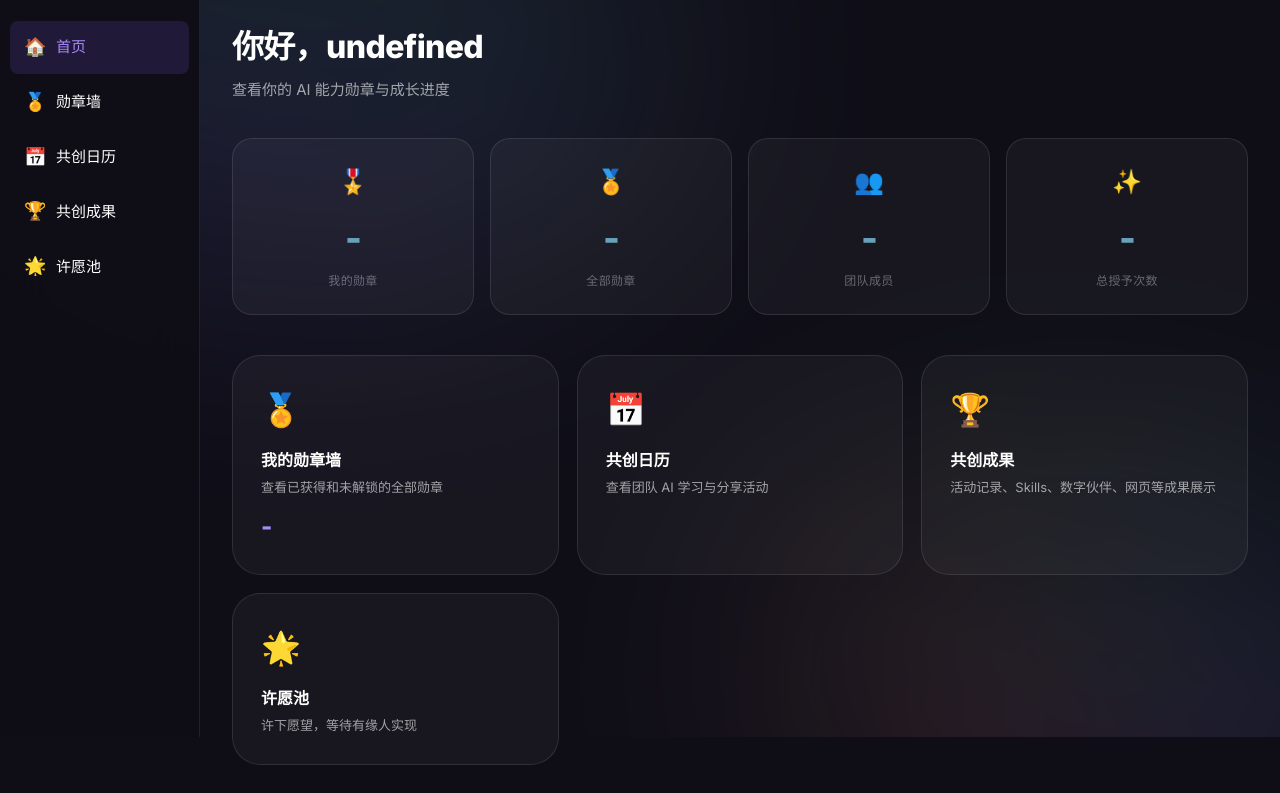
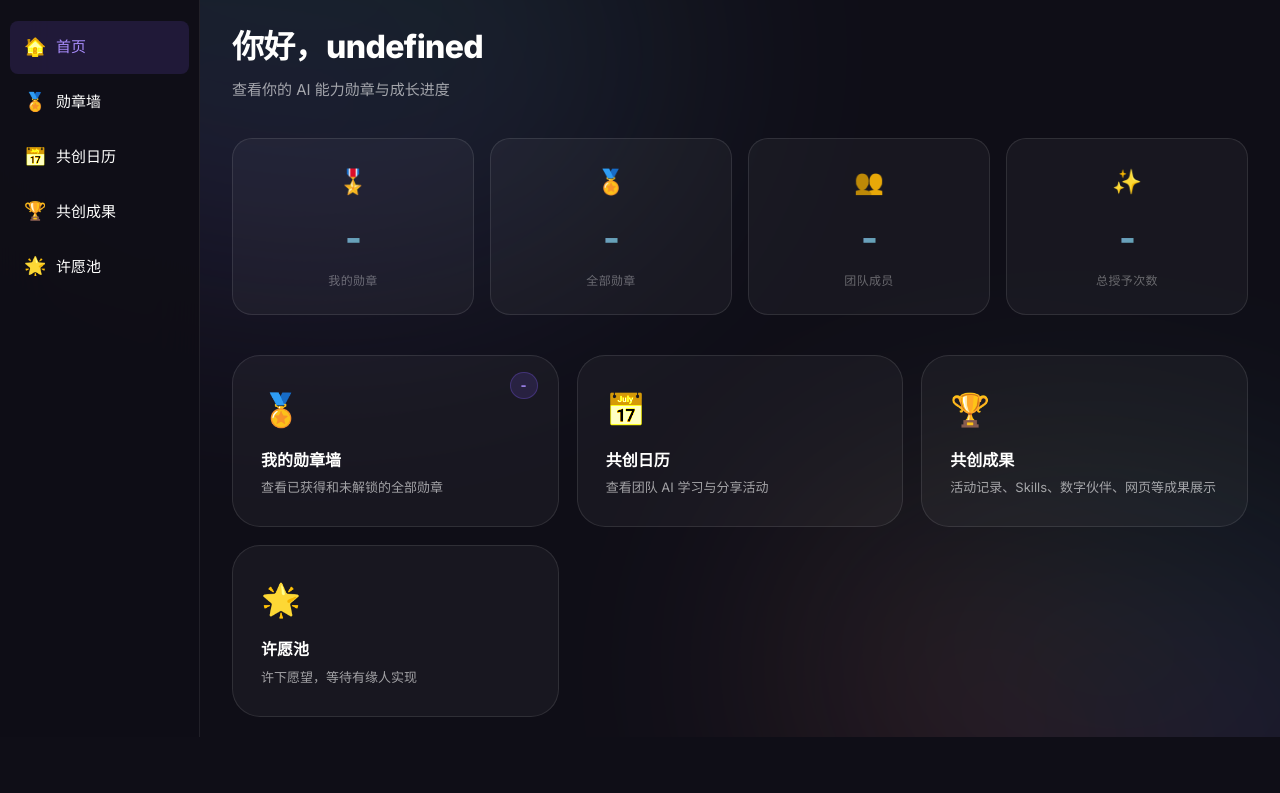
Before and after one commit to liujuwei403/joint-innovation-management, a plain HTML site: page docs/home.html in a window 1280 px wide. Shown: the part 63-856 px from the top of the page. After the commit the page ends 808 px from the top, so only its background shows below. Drawn offline with Linux system fonts and the light colour scheme; no server answers; sample sign-in values are in the browser's storage.

Commit message:
feat: apply gold color filter to home/calendar/admin icons and move badge count to top-right
Co-Authored-By: Claude Sonnet 4.6 <noreply@anthropic.com>

```diff
--- a/docs/home.html
+++ b/docs/home.html
@@ -42,6 +42,13 @@
   .nav-card-title { font-size: 16px; font-weight: 700; margin-bottom: 4px; }
   .nav-card-desc { font-size: 13px; color: var(--text-secondary); }
   .nav-card-stat { font-size: 24px; font-weight: 800; color: var(--accent-light); margin-top: 10px; }
+  .nav-card { position: relative; }
+  .nav-card-stat-badge {
+    position: absolute; top: 16px; right: 20px;
+    font-size: 13px; font-weight: 700; color: var(--accent-light);
+    background: rgba(127,90,240,0.15); border: 1px solid rgba(127,90,240,0.3);
+    border-radius: 20px; padding: 3px 10px; line-height: 1.4;
+  }
 
   @media (max-width: 640px) {
     .stats { grid-template-columns: repeat(2, 1fr); }
@@ -56,12 +63,12 @@
 <aside class="sidebar">
   <div class="sidebar-brand"><span class="sidebar-brand-icon"></span><span>集团仓储管理部<br>AI共创</span></div>
   <div class="sidebar-nav">
-    <a class="sidebar-link active" href="home.html"><span class="sidebar-link-icon">🏠</span><span>首页</span></a>
+    <a class="sidebar-link active" href="home.html"><span class="sidebar-link-icon icon-gold">🏠</span><span>首页</span></a>
     <a class="sidebar-link" href="gallery.html"><span class="sidebar-link-icon">🏅</span><span>勋章墙</span></a>
-    <a class="sidebar-link" href="calendar.html"><span class="sidebar-link-icon">📅</span><span>共创日历</span></a>
+    <a class="sidebar-link" href="calendar.html"><span class="sidebar-link-icon icon-gold">📅</span><span>共创日历</span></a>
     <a class="sidebar-link" href="achievements.html"><span class="sidebar-link-icon">🏆</span><span>共创成果</span></a>
     <a class="sidebar-link" href="wishes.html"><span class="sidebar-link-icon">🌟</span><span>许愿池</span></a>
-    <a class="sidebar-link admin-link" href="admin.html" id="admin-tab"><span class="sidebar-link-icon">⚙️</span><span>管理后台</span></a>
+    <a class="sidebar-link admin-link" href="admin.html" id="admin-tab"><span class="sidebar-link-icon icon-gold">⚙️</span><span>管理后台</span></a>
   </div>
 </aside>
 <div class="main-area">
@@ -82,19 +89,19 @@
   <div class="stats">
     <div class="stat-card"><div class="stat-icon">🎖️</div><div class="stat-num" id="s-my">-</div><div class="stat-label">我的勋章</div></div>
     <div class="stat-card"><div class="stat-icon">🏅</div><div class="stat-num" id="s-total">-</div><div class="stat-label">全部勋章</div></div>
-    <div class="stat-card"><div class="stat-icon">👥</div><div class="stat-num" id="s-members">-</div><div class="stat-label">团队成员</div></div>
+    <div class="stat-card"><div class="stat-icon" style="filter:sepia(1) saturate(4) hue-rotate(5deg) brightness(1.1)">👥</div><div class="stat-num" id="s-members">-</div><div class="stat-label">团队成员</div></div>
     <div class="stat-card"><div class="stat-icon">✨</div><div class="stat-num" id="s-awards">-</div><div class="stat-label">总授予次数</div></div>
   </div>
 
   <div class="nav-cards">
     <a class="nav-card" href="gallery.html">
+      <div class="nav-card-stat-badge" id="card-badges">-</div>
       <div class="nav-card-icon">🏅</div>
       <div class="nav-card-title">我的勋章墙</div>
       <div class="nav-card-desc">查看已获得和未解锁的全部勋章</div>
-      <div class="nav-card-stat" id="card-badges">-</div>
     </a>
     <a class="nav-card" href="calendar.html">
-      <div class="nav-card-icon">📅</div>
+      <div class="nav-card-icon icon-gold">📅</div>
       <div class="nav-card-title">共创日历</div>
       <div class="nav-card-desc">查看团队 AI 学习与分享活动</div>
     </a>
@@ -109,7 +116,7 @@
       <div class="nav-card-desc">许下愿望，等待有缘人实现</div>
     </a>
     <a class="nav-card" href="admin.html" id="admin-card" style="display:none">
-      <div class="nav-card-icon">⚙️</div>
+      <div class="nav-card-icon" style="filter:sepia(1) saturate(4) hue-rotate(5deg) brightness(1.1)">⚙️</div>
       <div class="nav-card-title">管理后台</div>
       <div class="nav-card-desc">管理用户、创建勋章、授予勋章</div>
       <div class="nav-card-stat" id="card-admin"></div>
--- a/docs/style.css
+++ b/docs/style.css
@@ -111,6 +111,7 @@ body {
 .sidebar-link.active { color: var(--accent-light); background: rgba(127,90,240,0.15); }
 .sidebar-link.admin-link { display: none; }
 .sidebar-link-icon { font-size: 18px; width: 22px; text-align: center; }
+.icon-gold { filter: sepia(1) saturate(4) hue-rotate(5deg) brightness(1.1); }
 
 /* Top bar */
 .topbar {
```
Also changed, not shown: docs/achievements.html (+3 -3 lines), docs/admin.html (+3 -3 lines), docs/calendar.html (+3 -3 lines), docs/gallery.html (+3 -3 lines), docs/wishes.html (+3 -3 lines).
